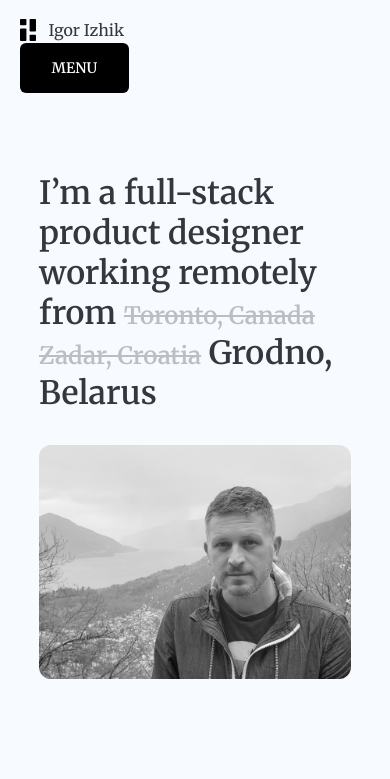
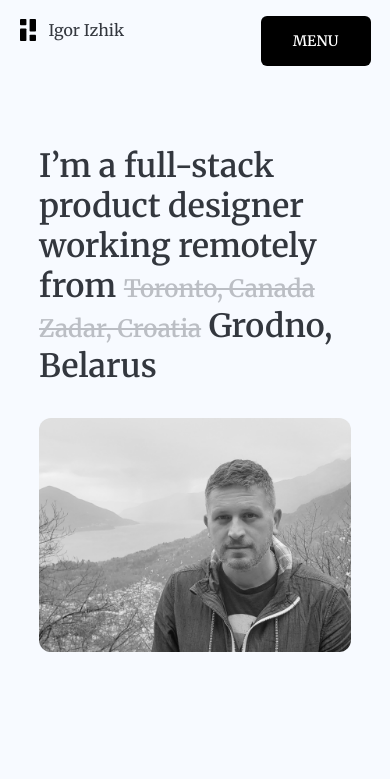
Before and after one commit to izhik/izhik.github.io, a plain HTML site: page index.html in a window 390 px wide. Shown: the top 779 px of the page. Drawn offline with nearby package versions, Linux system fonts and the light colour scheme; a script that the page names is missing.

Commit message:
fixing menu on mobile

```diff
--- a/styles.css
+++ b/styles.css
@@ -541,6 +541,9 @@ figure {
 		margin-top: 2rem;
 		margin-bottom: 8rem;
 	}
+	.head-flex {
+		flex-direction: row;
+	}
 
 	div#align_right div {
 		position: static;
@@ -593,6 +596,7 @@ figure {
 
 	.head-flex {
 		margin: 0;
+		flex-direction: row;
 	}
 
 	div#wrapper {
```
